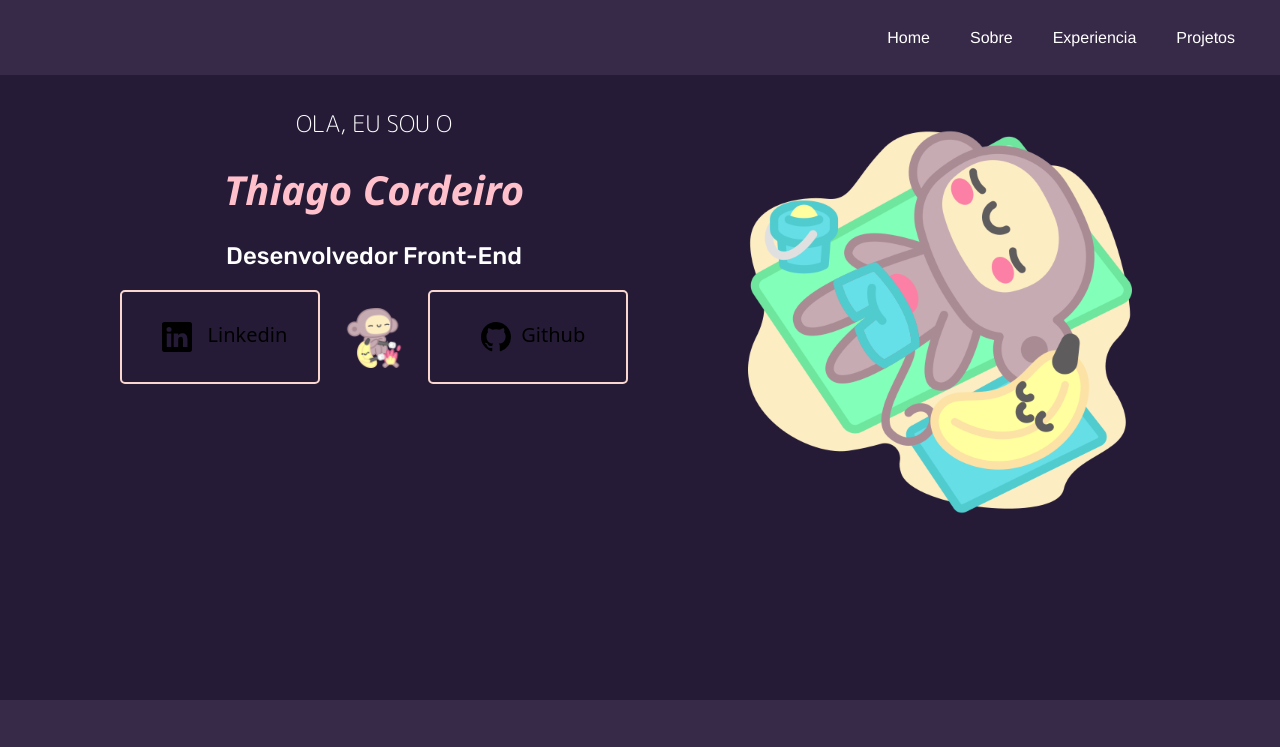
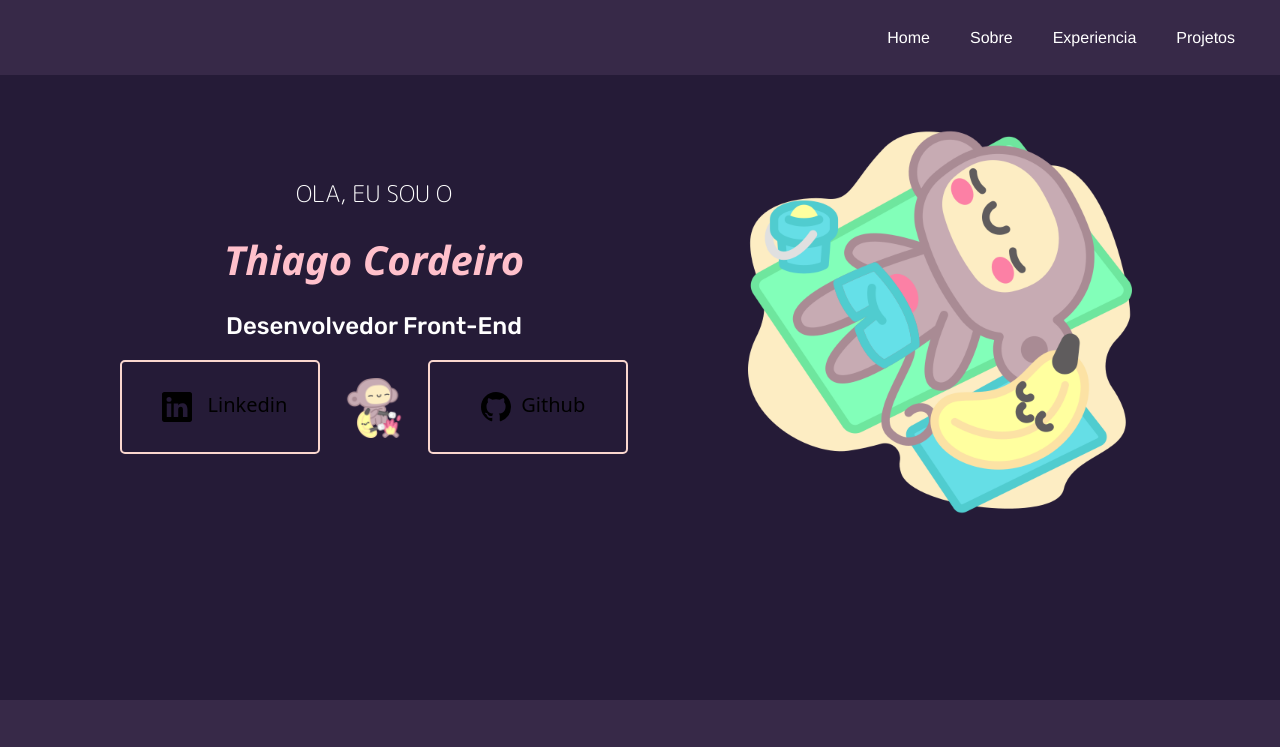
Before and after one commit to thiagocordeirodantas/Portfolio, a website: page app/index.html in a window 1280 px wide. Shown: the top 747 px of the page. Drawn offline with nearby package versions, Linux system fonts and the light colour scheme.

Commit message:
alterando posicoes

```diff
--- a/app/assets/css/style.css
+++ b/app/assets/css/style.css
@@ -46,6 +46,7 @@ header {
     flex-direction: column;
     padding: 100px;
     text-align: center;
+    margin-top: 70px
 }
 
 .apresentacao-imagem {
```
